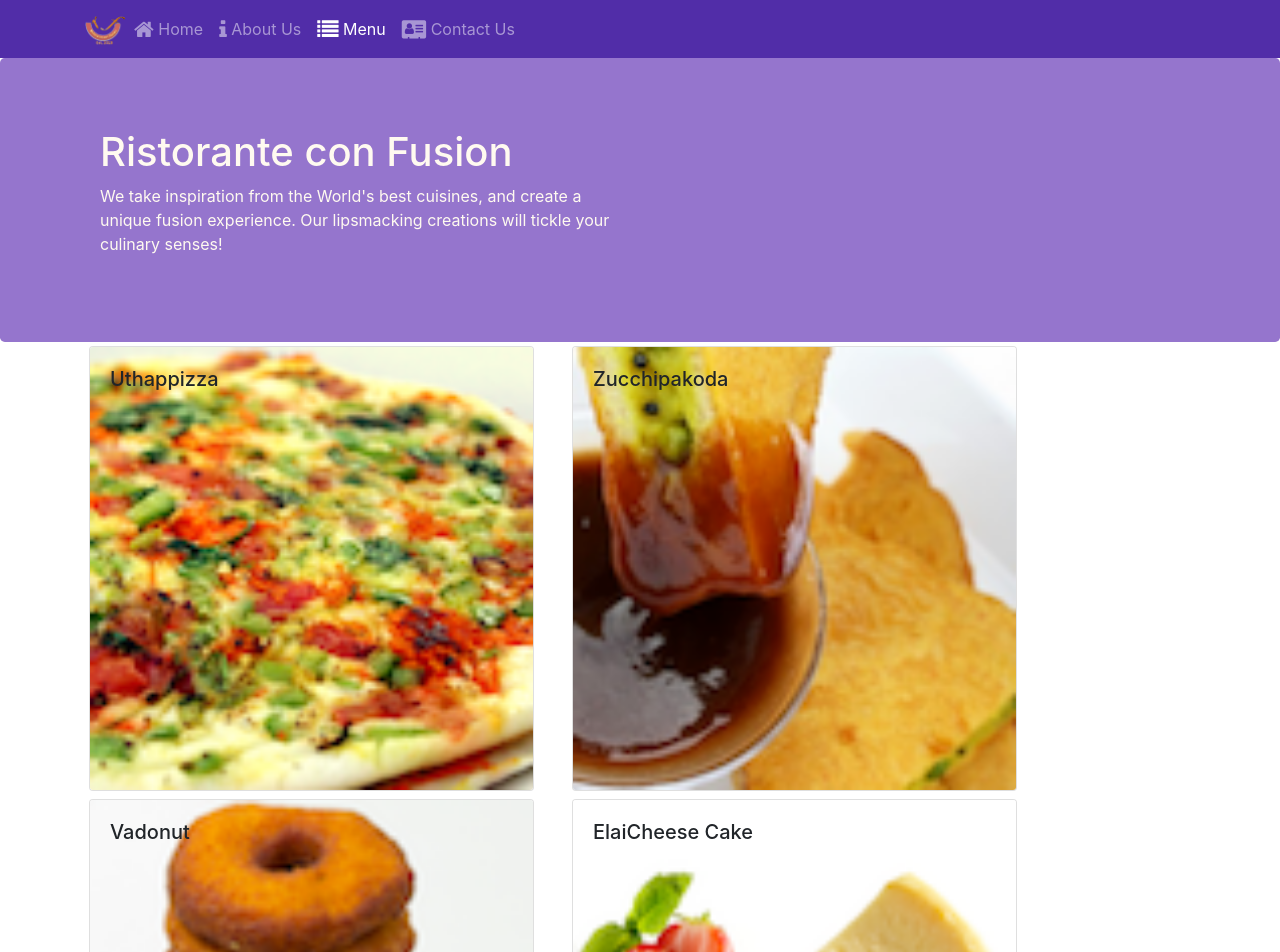
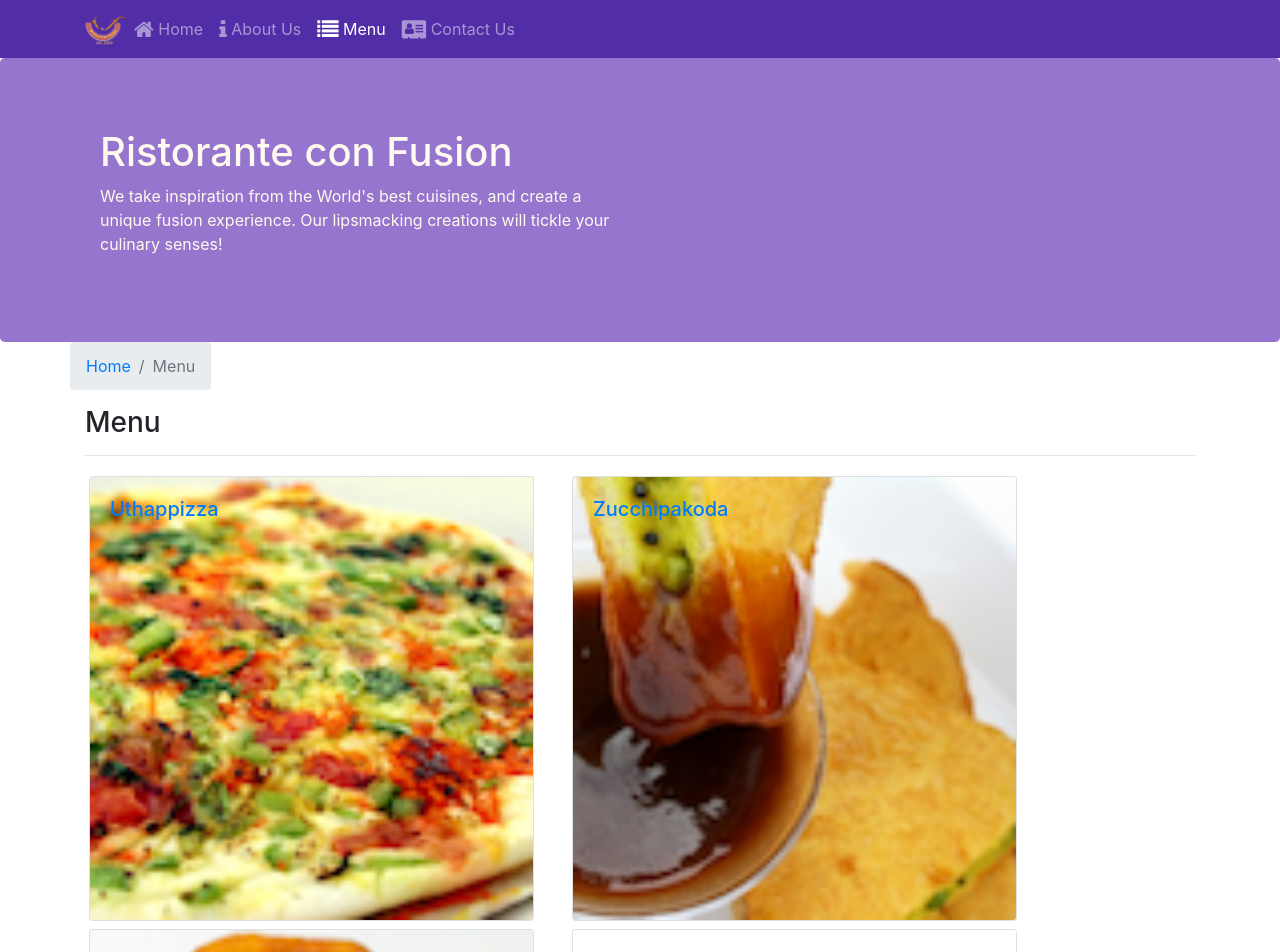
Before and after one commit to rukshan99/coursera-react, a React (Create React App) app in the folder confusion/: page /menu in a window 1280 px wide. Shown: the top 952 px of the page. Built offline with nearby package versions, Linux system fonts and the light colour scheme.

Commit message:
update menu component

```diff
--- a/confusion/src/components/MenuComponent.js
+++ b/confusion/src/components/MenuComponent.js
@@ -1,15 +1,18 @@
 import React from 'react';
-import { Card, CardImg, CardImgOverlay, CardTitle } from 'reactstrap';
+import { Card, CardImg, CardImgOverlay, CardTitle, Breadcrumb, BreadcrumbItem } from 'reactstrap';
+import { Link } from 'react-router-dom';
 
 const Menu = (props) => {
     const menu = props.dishes.map((dish) => {
         return (
             <div className="col-12 col-md-5 m-1">
                 <Card key={dish.id}>
-                    <CardImg width="100%" src={dish.image} alt={dish.name} />
-                    <CardImgOverlay>
-                        <CardTitle>{dish.name}</CardTitle>
-                    </CardImgOverlay>
+                    <Link to={`/menu/${dish.id}`} >
+                        <CardImg width="100%" src={dish.image} alt={dish.name} />
+                        <CardImgOverlay>
+                            <CardTitle>{dish.name}</CardTitle>
+                        </CardImgOverlay>
+                    </Link>
                 </Card>
             </div>
         );
@@ -19,6 +22,16 @@ const Menu = (props) => {
     return (
         <div className="container">
             <div className="row">
+                <Breadcrumb>
+                    <BreadcrumbItem><Link to="/home">Home</Link></BreadcrumbItem>
+                    <BreadcrumbItem active>Menu</BreadcrumbItem>
+                </Breadcrumb>
+                <div className="col-12">
+                    <h3>Menu</h3>
+                    <hr />
+                </div>
+            </div>
+            <div className="row">
                 {menu}
             </div>
         </div>
```
